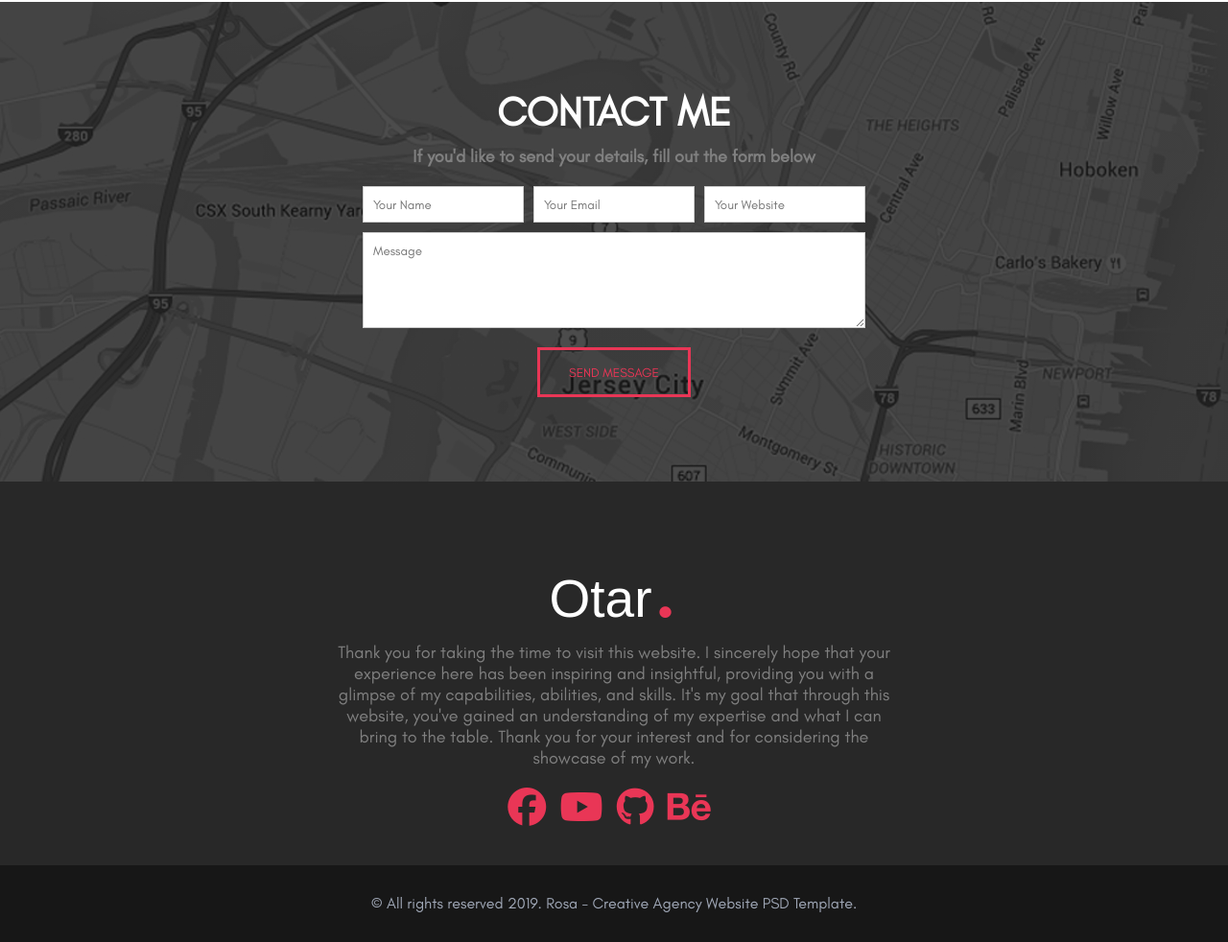
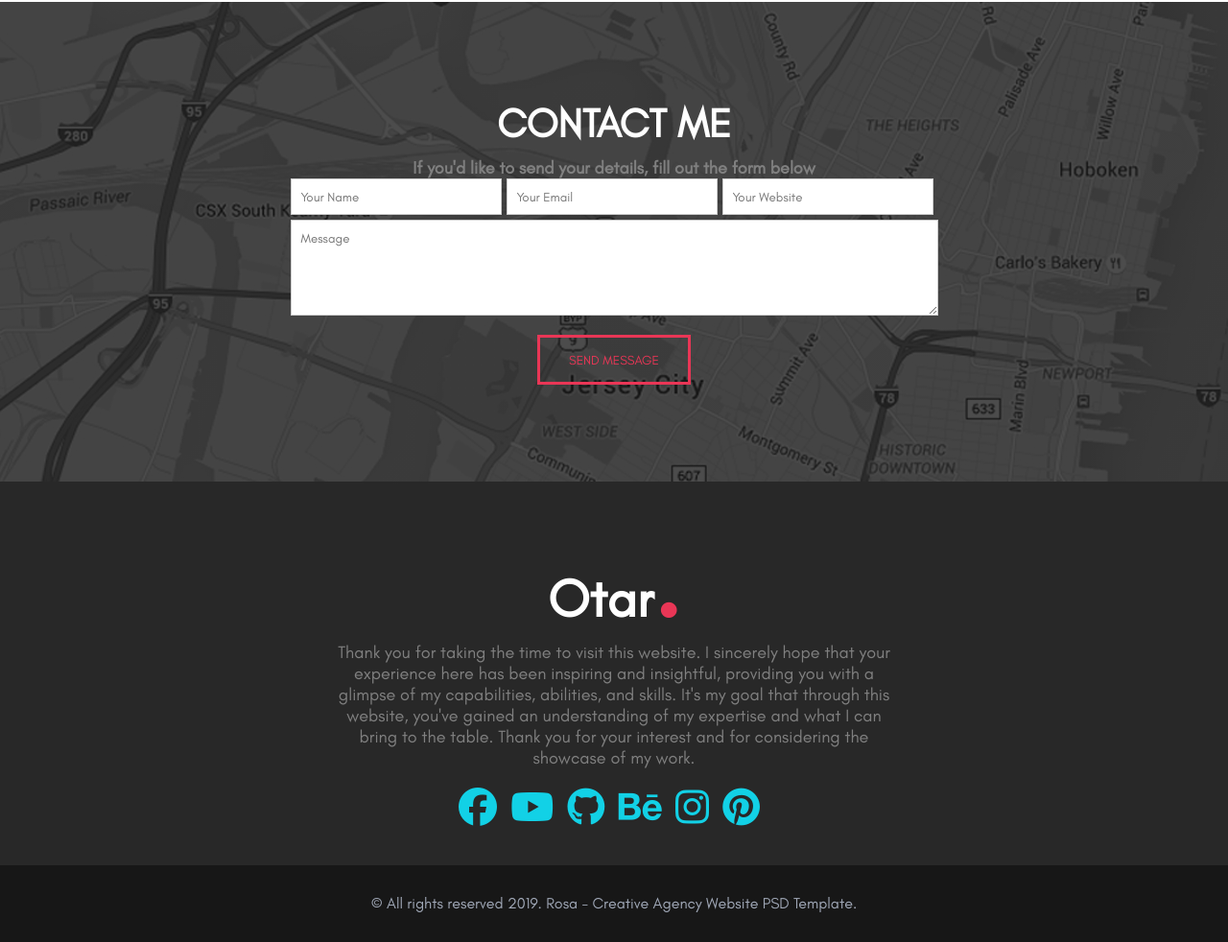
Before and after one commit to mecachet/Finals, a plain HTML site: page index.html in a window 1280 px wide. Shown: the part 7376-8358 px from the top of the page at 96% size. Drawn offline with Linux system fonts and the light colour scheme.

Commit message:
stylized footer again

```diff
--- a/index.html
+++ b/index.html
@@ -476,7 +476,7 @@
                 <input type="text" id="femail" name="femail" placeholder="Your Email">
                 <input type="text" id="fwebsite" name="fwebsite" placeholder="Your Website">
               </div>
-              <textarea name="message" id="message" placeholder="Message"></textarea>
+              <textarea name="message" id="message" rows="5" placeholder="Message"></textarea>
             </div>
             <button class="send">SEND MESSAGE</button>
           </div>
@@ -496,6 +496,8 @@
               <i class="fab fa-youtube final-icon"></i>
               <i class="fab fa-github final-icon"></i>
               <i class="fab fa-behance final-icon"></i>
+              <i class="fab fa-instagram final-icon"></i>
+              <i class="fab fa-pinterest final-icon"></i>
             </div>
           </div>
         </div>
--- a/src/css/style.css
+++ b/src/css/style.css
@@ -688,30 +688,28 @@
   display: flex;
   flex-direction: column;
   align-items: center;
-  margin-top: 20px;
 }
 
 .form-row {
   display: flex;
-  gap: 10px;
-  margin-bottom: 10px;
+  justify-content: space-between;
+  margin-bottom: 5px;
 }
 
 .form-row input,
 #message {
-  width: 100%;
+  width: 220px;
   padding: 10px;
   border: 1px solid #ccc;
-  border-radius: 0px;
+  border-radius: 0;
+  box-sizing: border-box;
+  margin-right: 5px;
 }
 
 #message {
   height: 100px;
-}
-
-#message,
-.form-row input {
-  box-sizing: border-box;
+  width: 100%;
+  margin-right: 0
 }
 
 .touch {
@@ -761,10 +759,10 @@
 }
 
 .main-logo {
-  font-family: "Poppins", sans-serif;
   font-size: 55px;
   color: #ffffff;
   display: inline-block;
+  font-weight: bolder;
 }
 
 .dot-2 {
@@ -774,7 +772,7 @@
 
 .final-icon {
   font-size: 40px;
-  color: #e93656;
+  color: #12d1e6;
   margin-right: 10px;
   margin-top: 20px;
 }
```
